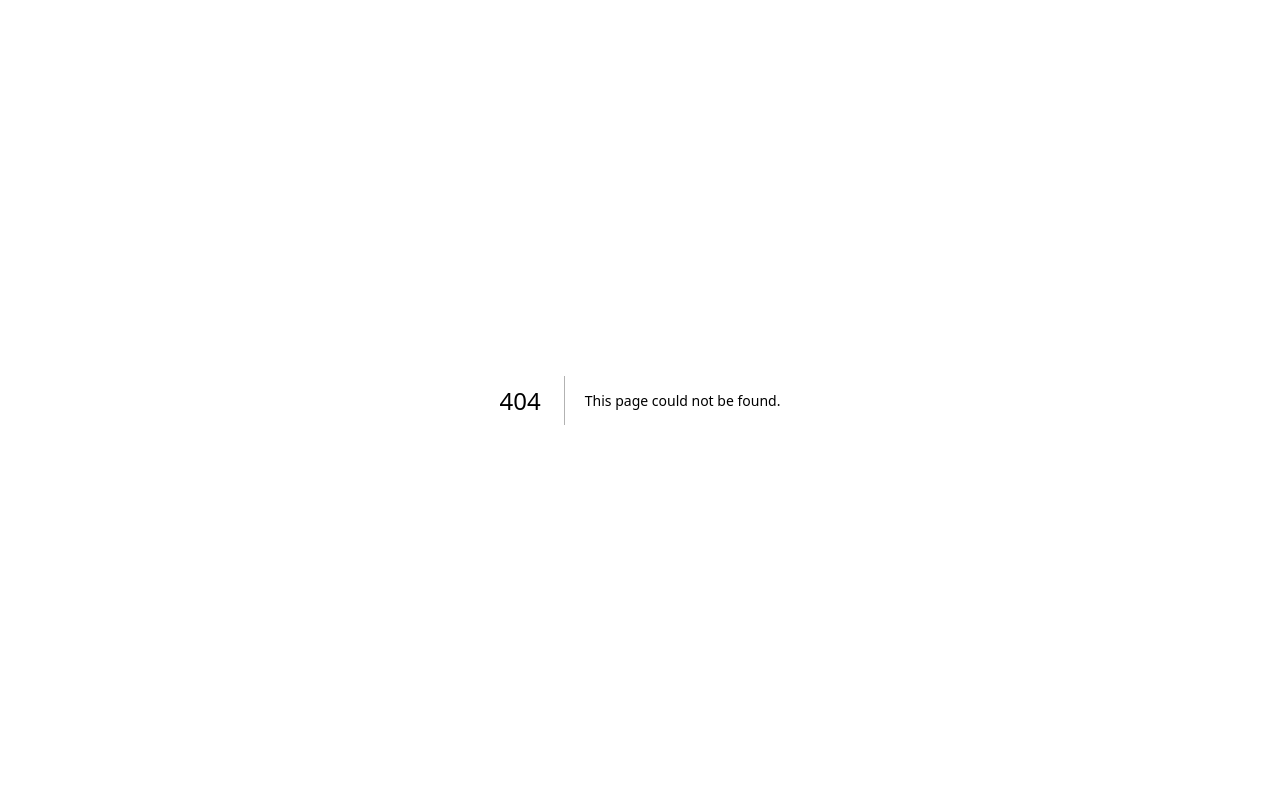
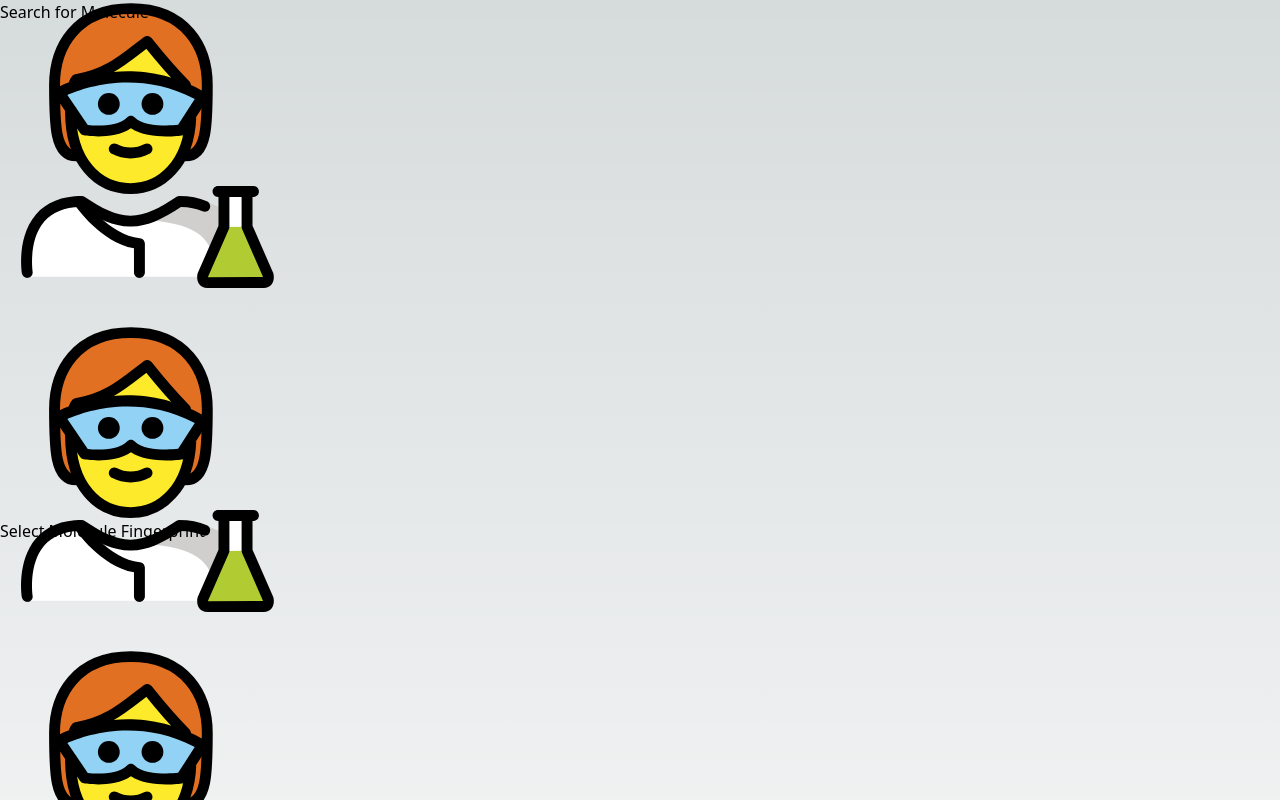
Before and after one commit to sprihajha/hacking-the-gender-stack-frontend, a Next.js app: page /parallaxScroll in a window 1280 px wide. Before the commit this address had no page. Shown: the top 800 px of the page. Built offline with nearby package versions, Linux system fonts and the light colour scheme.

Commit message:
Added parallax scroll page

```diff
--- /dev/null
+++ b/pages/parallaxScroll.tsx
@@ -0,0 +1,57 @@
+import { useRef } from "react";
+import Image from "next/image";
+import {
+  motion,
+  useScroll,
+  useSpring,
+  useTransform,
+  MotionValue,
+} from "framer-motion";
+
+function useParallax(value: MotionValue<number>, distance: number) {
+  return useTransform(value, [0, 1], [-distance, distance]);
+}
+
+function FindImage({ id }: { id: number }) {
+  const ref = useRef(null);
+  const { scrollYProgress } = useScroll({ target: ref });
+  const y = useParallax(scrollYProgress, 300);
+  const pageHeaders = [
+    "Search for Molecule",
+    "Select Molecule Fingerprint",
+    "Filter the Molecule similarities",
+    "Best candidate",
+  ];
+
+  return (
+    <section>
+      <div ref={ref}>
+        <Image
+          src={`/logo.svg`}
+          alt="A London skyscraper"
+          width={300}
+          height={300}
+        />
+      </div>
+      <motion.h2 style={{ y }}>{`${pageHeaders[id]}`}</motion.h2>
+    </section>
+  );
+}
+
+export default function ScrollPage() {
+  const { scrollYProgress } = useScroll();
+  const scaleX = useSpring(scrollYProgress, {
+    stiffness: 100,
+    damping: 30,
+    restDelta: 0.001,
+  });
+
+  return (
+    <>
+      <motion.div className="progress" style={{ scaleX }} />
+      {[0, 1, 2, 3].map((image) => (
+        <FindImage id={image} key={image} />
+      ))}
+    </>
+  );
+}
```
